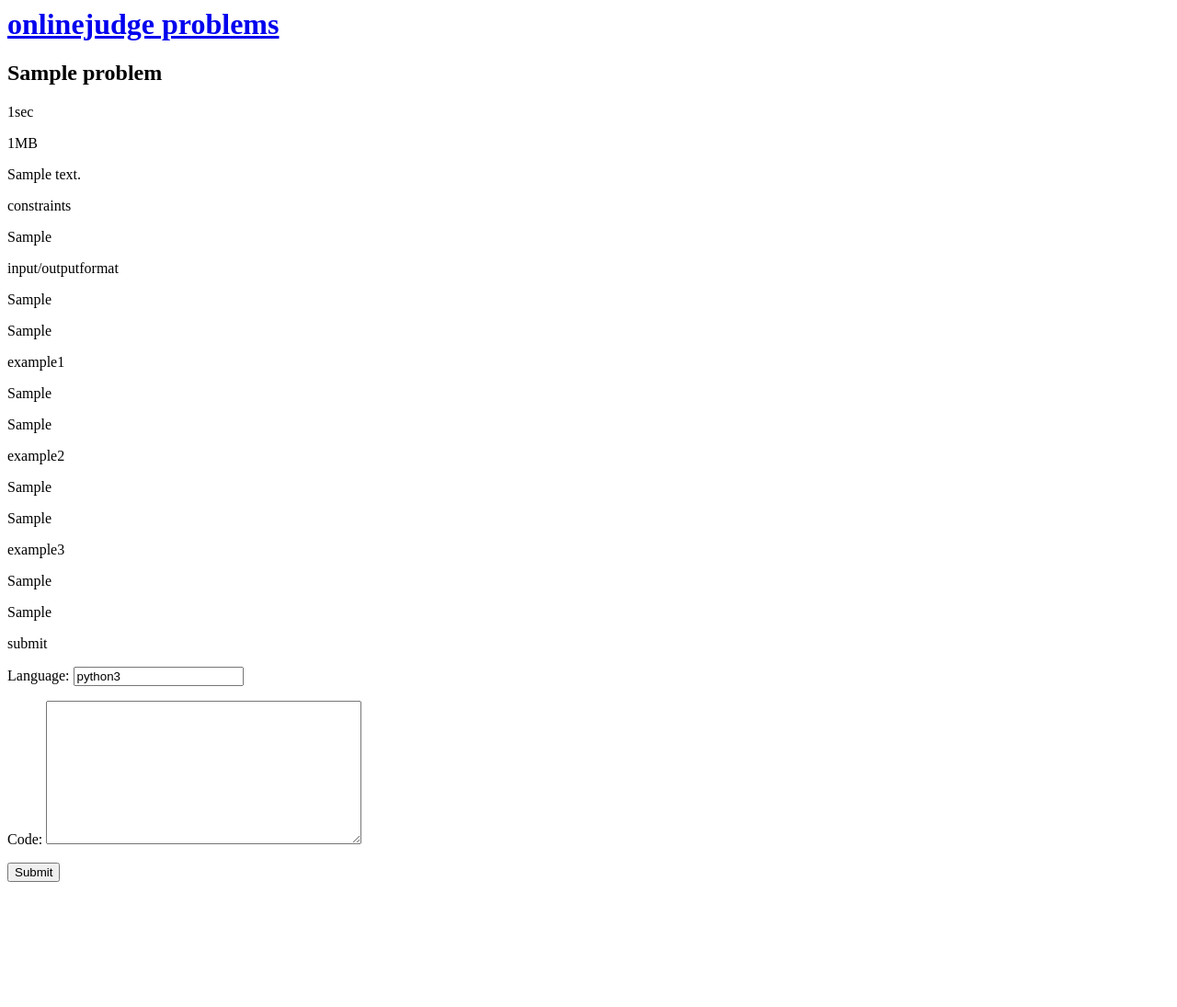
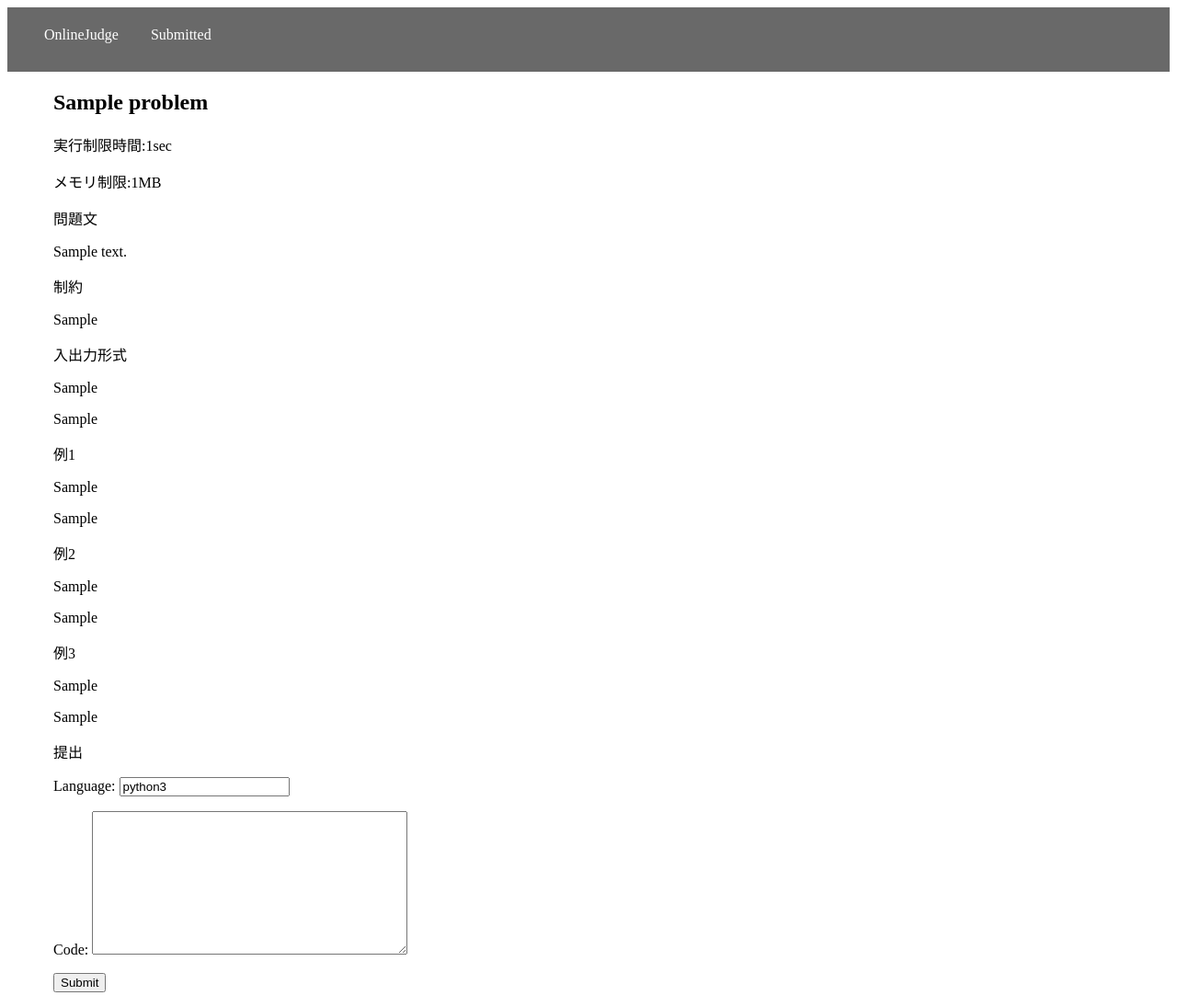
Before and after one commit to oka0509/onlinejudge, a Django app: page /problem/1/ in a window 1280 px wide. Shown: the whole page at 92% size. Before the commit the page ends 959 px from the top, so only its background shows below. Run offline with Django 3.2, Linux system fonts and the light colour scheme; tables that the repository leaves empty hold one stand-in row (values such as "Sample post").

Commit message:
css, submissionlist, baseを追加

```diff
--- a/onlinejudge/models.py
+++ b/onlinejudge/models.py
@@ -44,9 +44,5 @@ class Submission(models.Model):
     code = models.TextField()
     submitteddate = models.DateTimeField(default=timezone.now)
     result = models.CharField(max_length=200)
-    def publish(self):
-        self.published_date = timezone.now()
-        self.save()
-
     def __str__(self):
         return self.title
--- /dev/null
+++ b/onlinejudge/static/css/onlinejudge.css
@@ -0,0 +1,23 @@
+.page-header{
+    width: 100%;
+    height: 70px;
+    background-color: dimgray;
+    padding-top: 5px;
+    box-sizing: border-box;
+}
+.page-header ul {
+    display: flex;
+}
+.page-header ul li {
+    list-style: none;
+}
+.page-header ul li a {
+    display: block;
+    text-decoration: none;
+    color: white;
+    margin-right: 35px;
+}
+.problem-detail {
+    padding-left: 50px;
+    padding-right: 50px;
+}
--- /dev/null
+++ b/onlinejudge/templates/onlinejudge/base.html
@@ -0,0 +1,23 @@
+{% load static %}
+<html>
+    <head>
+        <link rel="stylesheet" href="{% static 'css/onlinejudge.css' %}">
+        <title>OnlineJudge</title>
+    </head>
+    <body>
+        <div class="page-header">
+            <ul>
+                <li><a href="/">OnlineJudge</a></li>
+                <li><a href="{% url 'submission_list' %}">Submitted</a></li>
+            </ul>
+        </div>
+        <div class="content container">
+            <div class="row">
+                <div class="col-md-8">
+                {% block content %}
+                {% endblock %}
+                </div>
+            </div>
+        </div>
+    </body>
+</html>
--- a/onlinejudge/templates/onlinejudge/problem_detail.html
+++ b/onlinejudge/templates/onlinejudge/problem_detail.html
@@ -1,33 +1,30 @@
-<html>
-    <head>
-        <title>onlinejudge</title>
-    </head>
-    <body>
-        <div>
-            <h1><a href="/">onlinejudge problems</a></h1>
-        </div>
+{% extends 'onlinejudge/base.html' %}
+
+{% block content %}
+    <div class="problem-detail">
         <h2>{{ problem.title }}</h2>
-       <p>{{ problem.time_limits }}sec</p>
-       <p>{{ problem.memory_limits }}MB</p>
+        <p>実行制限時間:{{ problem.time_limits }}sec</p>
+        <p>メモリ制限:{{ problem.memory_limits }}MB</p>
+        <p>問題文</p>
         <p>{{ problem.text }}</p>
-       <p>constraints</p>
+        <p>制約</p>
         <p>{{ problem.constraints }}</p>
-       <p>input/outputformat</p>
+        <p>入出力形式</p>
         <p>{{ problem.inputformat }}</p>
         <p>{{ problem.outputformat }}</p>
-       <p>example1</p>
+        <p>例1</p>
         <p>{{ problem.sampleinput1 }}</p>
         <p>{{ problem.sampleoutput1 }}</p>
-       <p>example2</p>
+        <p>例2</p>
         <p>{{ problem.sampleinput2 }}</p>
         <p>{{ problem.sampleoutput2 }}</p>
-       <p>example3</p>
+        <p>例3</p>
         <p>{{ problem.sampleinput3 }}</p>
         <p>{{ problem.sampleoutput3 }}</p>
-       <p>submit</p>
+        <p>提出</p>
         <form method="POST" class="submission-form">{% csrf_token %}
             {{ form.as_p }}
             <button type="submit" class="save btn btn-default">Submit</button>
         </form>
-    </body>
-</html>
+    </div>
+{% endblock %}
--- a/onlinejudge/urls.py
+++ b/onlinejudge/urls.py
@@ -4,4 +4,5 @@ from . import views
 urlpatterns = [
     path('', views.problem_list, name='problem_list'),
     path('problem/<int:pk>/', views.problem_detail, name='problem_detail'),
+    path('submission_list/',views.submission_list, name='submission_list'),
 ]
--- a/onlinejudge/views.py
+++ b/onlinejudge/views.py
@@ -65,9 +65,12 @@ def problem_detail(request, pk):
                 submission.result = 'AC'
             #print(submission.result)
             submission.save()
-            #仮のreturn
-            return redirect ('problem_list')
+            return redirect ('submission_list')
     else:
         problem = get_object_or_404(Problem, pk=pk)
         form = SubmissionForm()
     return render(request, 'onlinejudge/problem_detail.html', {'problem': problem, 'form' : form})
+
+def submission_list(request):
+    submissions = Submission.objects.order_by('-submitteddate')
+    return render(request,'onlinejudge/submission_list.html', {'submissions':submissions})
```
Also changed, not shown: onlinejudge/templates/onlinejudge/problem_list.html (+8 -14 lines), onlinejudge/templates/onlinejudge/submission_list.html (added, +12 -0 lines). Lines whose indentation alone changed are shown as unchanged.
